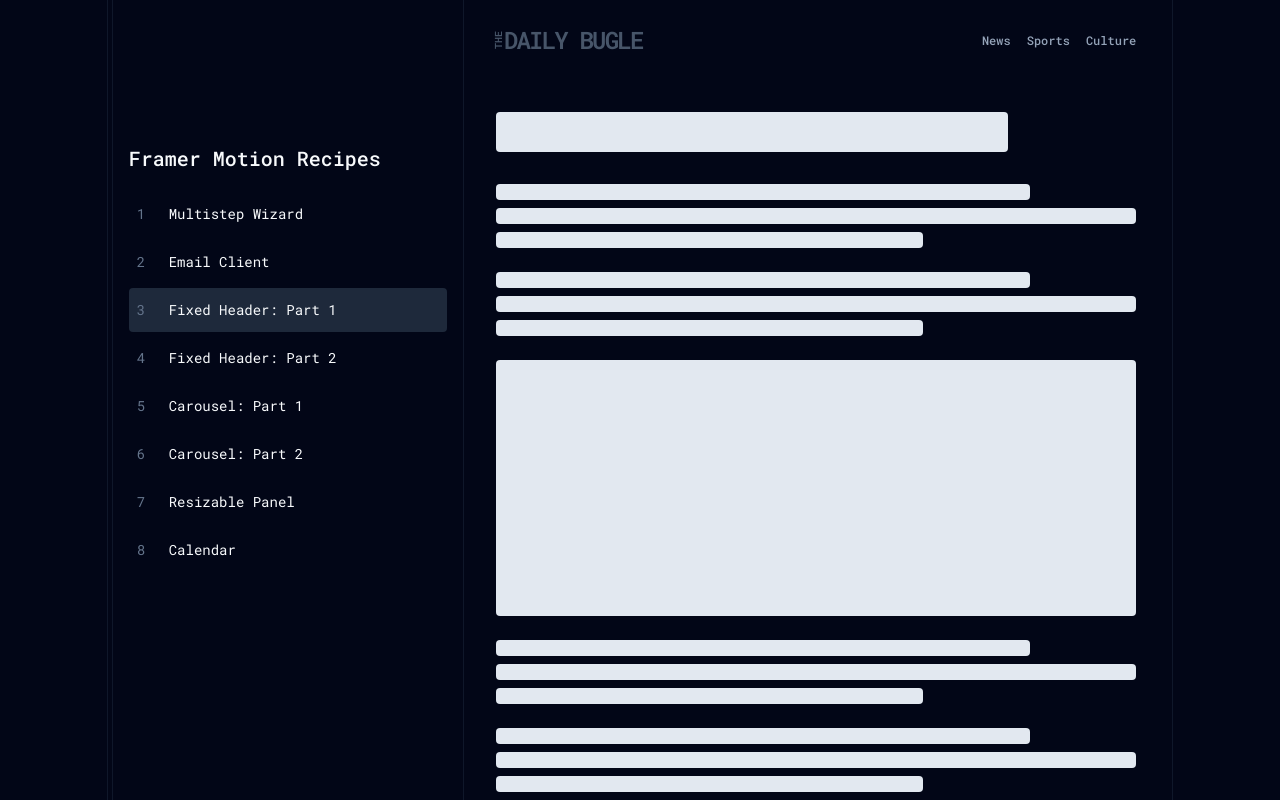
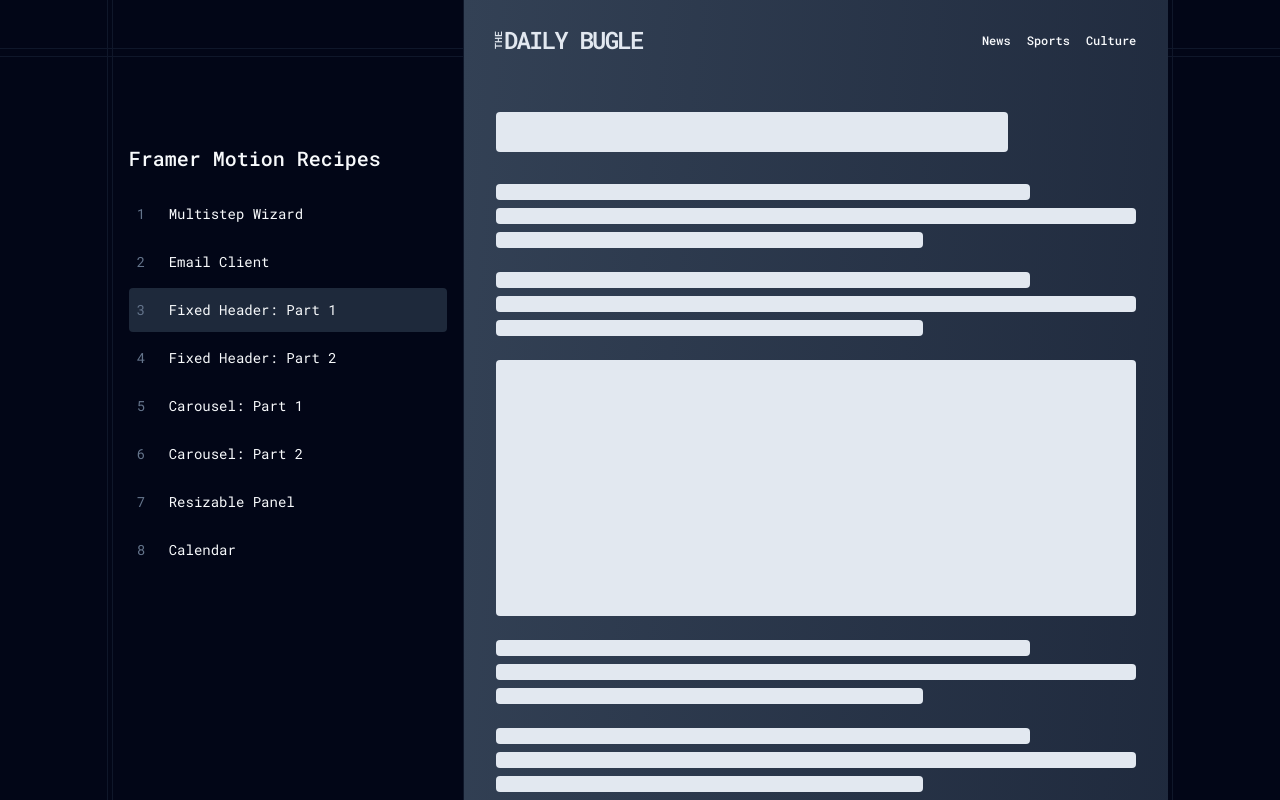
Before and after one commit to jpsanantonio/framer-motion-recipes, a Next.js app: page /fixed-header-part-1 in a window 1280 px wide. Shown: the top 800 px of the page. Built offline with nearby package versions, Linux system fonts and the light colour scheme.

Commit message:
Fix Contrasts For Better Accessibility

```diff
--- a/app/fixed-header-part-1/page.jsx
+++ b/app/fixed-header-part-1/page.jsx
@@ -1,6 +1,6 @@
 export default function FixedHeaderPartOnePage() {
   return (
-    <div className="mx-auto flex w-full max-w-3xl flex-1 overflow-hidden text-slate-600">
+    <div className="mx-auto flex w-full max-w-3xl flex-1 overflow-hidden text-slate-200 bg-gradient-to-br from-slate-700 to-slate-900">
       <div className="z-0 flex-1 overflow-y-scroll">
         <header className="flex h-20">
           <div className="mx-auto flex w-full max-w-3xl items-center justify-between px-8">
@@ -12,7 +12,7 @@ export default function FixedHeaderPartOnePage() {
                 Daily Bugle
               </span>
             </p>
-            <nav className="flex space-x-4 text-xs font-medium text-slate-400">
+            <nav className="flex space-x-4 text-xs font-medium text-slate-50">
               <a href="#">News</a>
               <a href="#">Sports</a>
               <a href="#">Culture</a>
--- a/app/fixed-header-part-2/page.jsx
+++ b/app/fixed-header-part-2/page.jsx
@@ -18,7 +18,7 @@ export default function FixedHeaderPartTwoPage() {
   }, [height, scrollY]);
 
   return (
-    <div className="mx-auto flex w-full max-w-3xl flex-1 overflow-hidden text-slate-600">
+    <div className="mx-auto flex w-full max-w-3xl flex-1 overflow-hidden text-slate-600 bg-gradient-to-br from-slate-700 to-slate-900">
       <div className="z-0 flex-1 overflow-y-scroll">
         <motion.header
           style={{ height }}
--- a/app/layout.jsx
+++ b/app/layout.jsx
@@ -13,6 +13,8 @@ export default function RootLayout({ children }) {
   return (
     <html lang="en">
       <body className={`${robotMono.className} bg-slate-950 relative `}>
+        <hr className="bg-slate-900 top-12 border-0 w-screen h-[1px] absolute left-0 -z-10" />
+        <hr className="bg-slate-900 top-14 border-0 w-screen h-[1px] absolute left-0 -z-10" />
         <div className="w-10/12 flex mx-auto border-x-slate-900 border-x px-1">
           <div className="relative w-1/3 px-4 flex flex-col pt-36 border-x-slate-900 border-x">
             <h1 className="text-slate-50 text-xl font-medium">
@@ -22,6 +24,7 @@ export default function RootLayout({ children }) {
           </div>
           <div className="w-2/3">{children}</div>
         </div>
+        <hr className="bg-slate-900 bottom-12 border-0 w-screen h-[1px] absolute left-0 -z-10" />
       </body>
     </html>
   );
--- a/app/resizable-panel/page.jsx
+++ b/app/resizable-panel/page.jsx
@@ -51,7 +51,7 @@ export default function ResizablePanelPage() {
           )}
         </div>
 
-        <p className="mt-8 text-sm text-zinc-500">
+        <p className="mt-8 text-sm text-zinc-300">
           <span className="underline">Reach out</span> to us if you need more
           help.
         </p>
```
